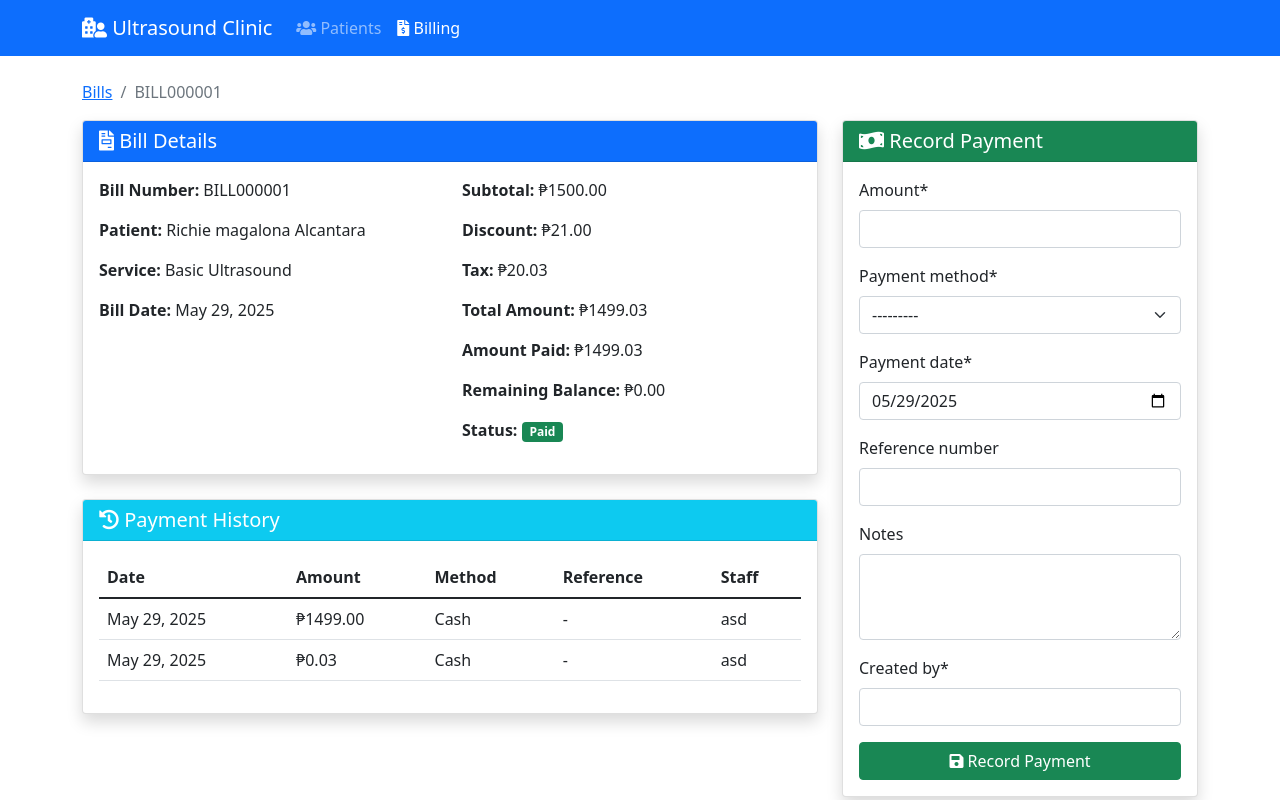
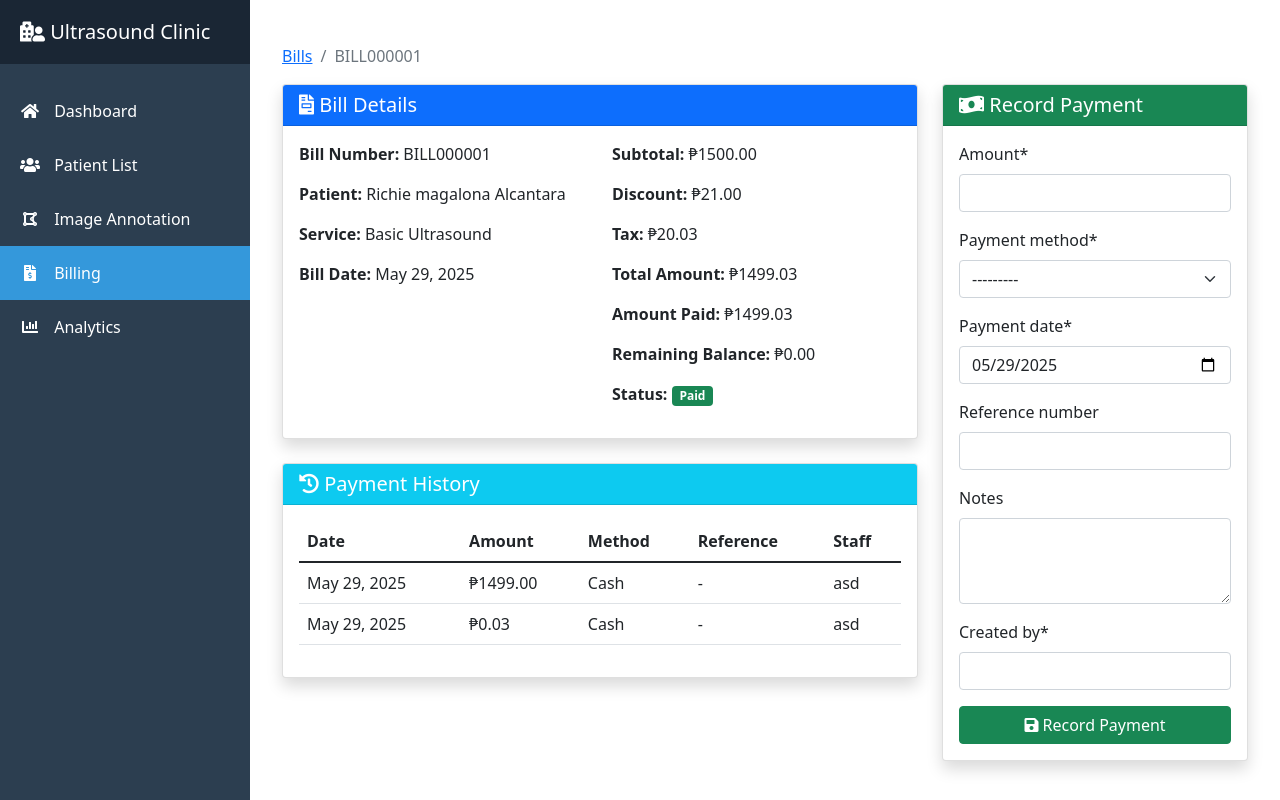
Before and after one commit to carlosinag/comebackcapstone, a Django app: page /billing/bills/BILL000001/ in a window 1280 px wide. Run offline with Django 5.2, Linux system fonts and the light colour scheme; a user stored in the database is signed in; data comes from the database, SQL or seed files in the repository; both versions use the stored data as it was after the commit; some libraries are stand-ins or nearby versions.

Commit message:
ito muna gawin

```diff
--- a/templates/base.html
+++ b/templates/base.html
@@ -7,41 +7,156 @@
     <title>{% block title %}Ultrasound Clinic{% endblock %}</title>
     <link href="https://cdn.jsdelivr.net/npm/bootstrap@5.1.3/dist/css/bootstrap.min.css" rel="stylesheet">
     <link href="https://cdnjs.cloudflare.com/ajax/libs/font-awesome/5.15.4/css/all.min.css" rel="stylesheet">
+    <style>
+        :root {
+            --sidebar-width: 250px;
+        }
+
+        .wrapper {
+            display: flex;
+            min-height: 100vh;
+        }
+
+        #sidebar {
+            width: var(--sidebar-width);
+            background: #2c3e50;
+            color: white;
+            transition: all 0.3s;
+            position: fixed;
+            height: 100vh;
+            z-index: 1000;
+        }
+
+        #sidebar .sidebar-header {
+            padding: 20px;
+            background: #1a2634;
+        }
+
+        #sidebar ul.components {
+            padding: 20px 0;
+        }
+
+        #sidebar ul li a {
+            padding: 15px 20px;
+            display: block;
+            color: white;
+            text-decoration: none;
+            transition: all 0.3s;
+        }
+
+        #sidebar ul li a:hover {
+            background: #34495e;
+        }
+
+        #sidebar ul li a.active {
+            background: #3498db;
+        }
+
+        #sidebar ul li a i {
+            margin-right: 10px;
+            width: 20px;
+            text-align: center;
+        }
+
+        #content {
+            margin-left: var(--sidebar-width);
+            width: calc(100% - var(--sidebar-width));
+            padding: 20px;
+            min-height: 100vh;
+            transition: all 0.3s;
+        }
+
+        @media (max-width: 768px) {
+            #sidebar {
+                margin-left: calc(-1 * var(--sidebar-width));
+            }
+            #sidebar.active {
+                margin-left: 0;
+            }
+            #content {
+                margin-left: 0;
+                width: 100%;
+            }
+        }
+
+        .sidebar-toggle {
+            display: none;
+            position: fixed;
+            top: 15px;
+            left: 15px;
+            z-index: 1001;
+        }
+
+        @media (max-width: 768px) {
+            .sidebar-toggle {
+                display: block;
+            }
+        }
+    </style>
     {% block extra_css %}{% endblock %}
 </head>
 <body>
-    <nav class="navbar navbar-expand-lg navbar-dark bg-primary">
-        <div class="container">
-            <a class="navbar-brand" href="{% url 'patient-list' %}">
-                <i class="fas fa-hospital-user"></i> Ultrasound Clinic
-            </a>
-            <button class="navbar-toggler" type="button" data-bs-toggle="collapse" data-bs-target="#navbarNav">
-                <span class="navbar-toggler-icon"></span>
-            </button>
-            <div class="collapse navbar-collapse" id="navbarNav">
-                <ul class="navbar-nav">
-                    <li class="nav-item">
-                        <a class="nav-link {% if request.resolver_match.url_name == 'patient-list' %}active{% endif %}"
-                           href="{% url 'patient-list' %}">
-                            <i class="fas fa-users"></i> Patients
+    <div class="wrapper">
+        <!-- Sidebar -->
+        <nav id="sidebar">
+            <div class="sidebar-header">
+                <h5 class="mb-0">
+                    <i class="fas fa-hospital-user"></i>
+                    Ultrasound Clinic
+                </h5>
+            </div>
+
+            <ul class="list-unstyled components">
+                <li>
+                    <a href="#" class="{% if request.resolver_match.url_name == 'dashboard' %}active{% endif %}">
+                        <i class="fas fa-home"></i> Dashboard
                     </a>
                 </li>
-                    <li class="nav-item">
-                        <a class="nav-link {% if 'billing' in request.path %}active{% endif %}"
-                           href="{% url 'billing:bill_list' %}">
+                <li>
+                    <a href="{% url 'patient-list' %}" class="{% if request.resolver_match.url_name == 'patient-list' %}active{% endif %}">
+                        <i class="fas fa-users"></i> Patient List
+                    </a>
+                </li>
+                <li>
+                    <a href="#" class="{% if request.resolver_match.url_name == 'annotation' %}active{% endif %}">
+                        <i class="fas fa-draw-polygon"></i> Image Annotation
+                    </a>
+                </li>
+                <li>
+                    <a href="{% url 'billing:bill_list' %}" class="{% if 'billing' in request.path %}active{% endif %}">
                         <i class="fas fa-file-invoice-dollar"></i> Billing
                     </a>
                 </li>
+                <li>
+                    <a href="#" class="{% if request.resolver_match.url_name == 'analytics' %}active{% endif %}">
+                        <i class="fas fa-chart-bar"></i> Analytics
+                    </a>
+                </li>
             </ul>
+        </nav>
+
+        <!-- Mobile Toggle Button -->
+        <button class="btn btn-primary sidebar-toggle" type="button">
+            <i class="fas fa-bars"></i>
+        </button>
+
+        <!-- Page Content -->
+        <div id="content">
+            {% block content %}{% endblock %}
         </div>
     </div>
-    </nav>
-
-    <main>
-        {% block content %}{% endblock %}
-    </main>
 
     <script src="https://cdn.jsdelivr.net/npm/bootstrap@5.1.3/dist/js/bootstrap.bundle.min.js"></script>
+    <script>
+        document.addEventListener('DOMContentLoaded', function() {
+            const sidebarToggle = document.querySelector('.sidebar-toggle');
+            const sidebar = document.querySelector('#sidebar');
+
+            sidebarToggle.addEventListener('click', function() {
+                sidebar.classList.toggle('active');
+            });
+        });
+    </script>
     {% block extra_js %}{% endblock %}
 </body>
 </html>
```
Also changed, not shown: db.sqlite3. Lines whose indentation alone changed are shown as unchanged.
